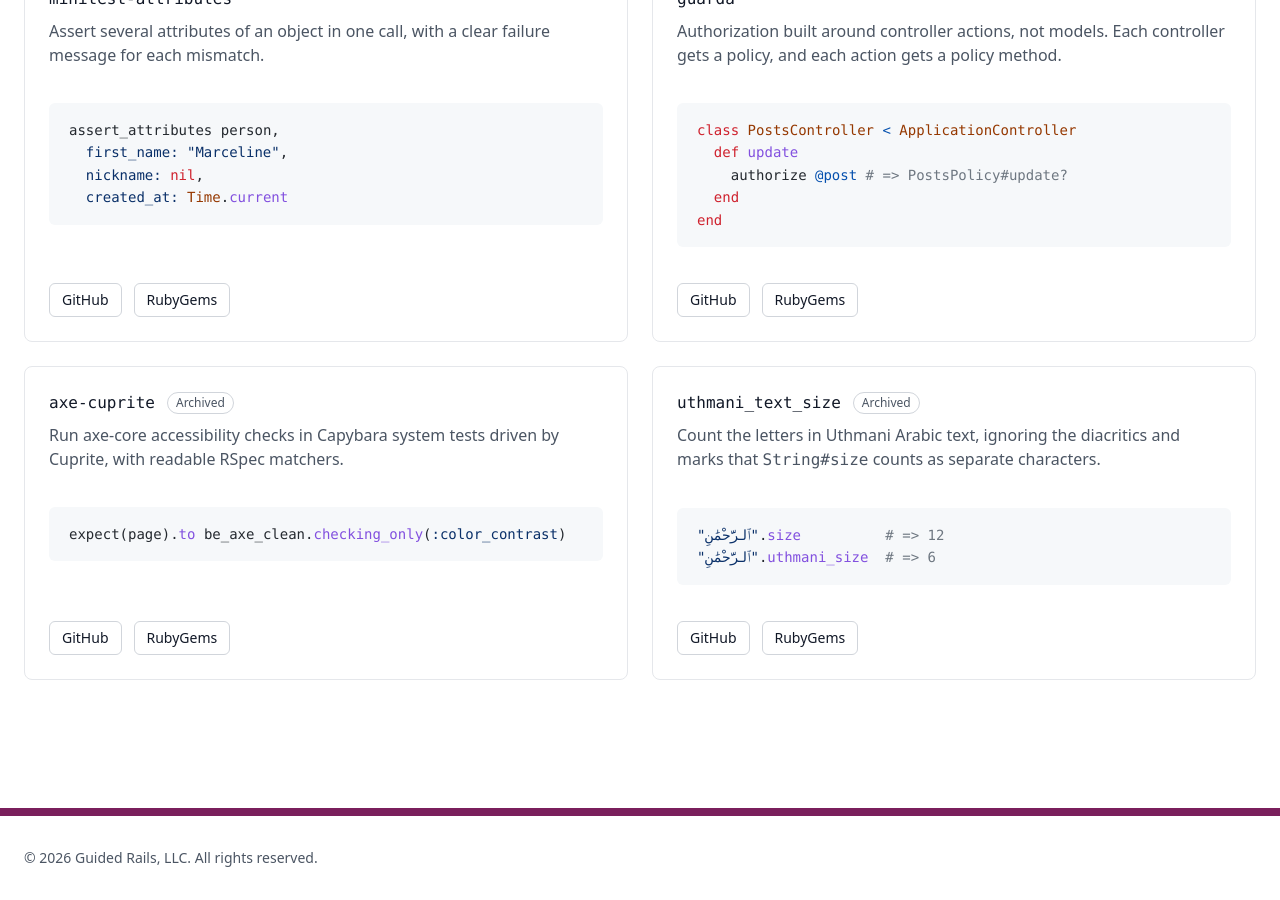
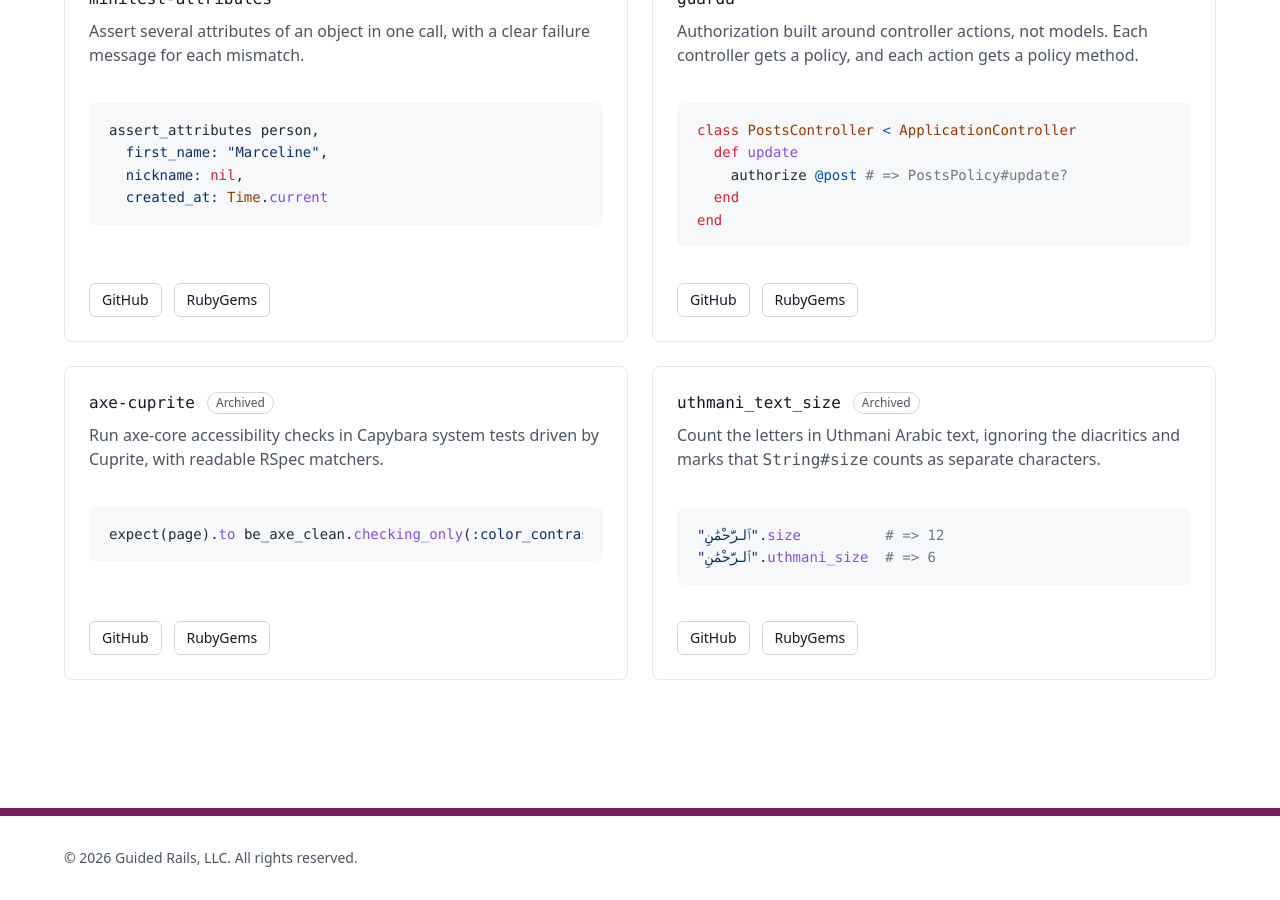
Before and after one commit to Guided-Rails/guided-rails.github.io, a Jekyll site: the page built from index.markdown, in a window 1280 px wide and 900 px high, scrolled down 730 px. Built offline with Jekyll 4.4.1, drawn with Linux system fonts in a browser that asks for light colours; nearby versions of some CDN libraries; comment, search, counter and statistics services are not loaded.

Commit message:
Cap Gems section and footer content width (#20)

```diff
--- a/_layouts/default.html
+++ b/_layouts/default.html
@@ -36,7 +36,7 @@
     {{ content }}
   </main>
   <footer class="border-t-8 border-brand">
-    <div class="px-6 py-8 text-sm text-gray-600">
+    <div class="mx-auto w-[min(100vw_-_3rem,72rem)] py-8 text-sm text-gray-600">
       &copy; {{ site.time | date: "%Y" }} Guided Rails, LLC. All rights reserved.
     </div>
   </footer>
--- a/_layouts/landing.html
+++ b/_layouts/landing.html
@@ -21,7 +21,7 @@ layout: default
   <a href="https://catberry.io" class="mt-2 inline-block text-gray-600 hover:text-gray-900 hover:underline">Visit catberry.io &rarr;</a>
 </section>
 
-<section class="mb-16 ml-[calc(50%-50vw)] w-screen px-6">
+<section class="relative left-1/2 mb-16 w-[min(100vw_-_3rem,72rem)] -translate-x-1/2">
   <h2 class="text-lg font-medium">Gems</h2>
   <p class="mt-2 text-gray-600">
     Small, focused gems we've built for our own Rails apps and shared with everyone.
```
